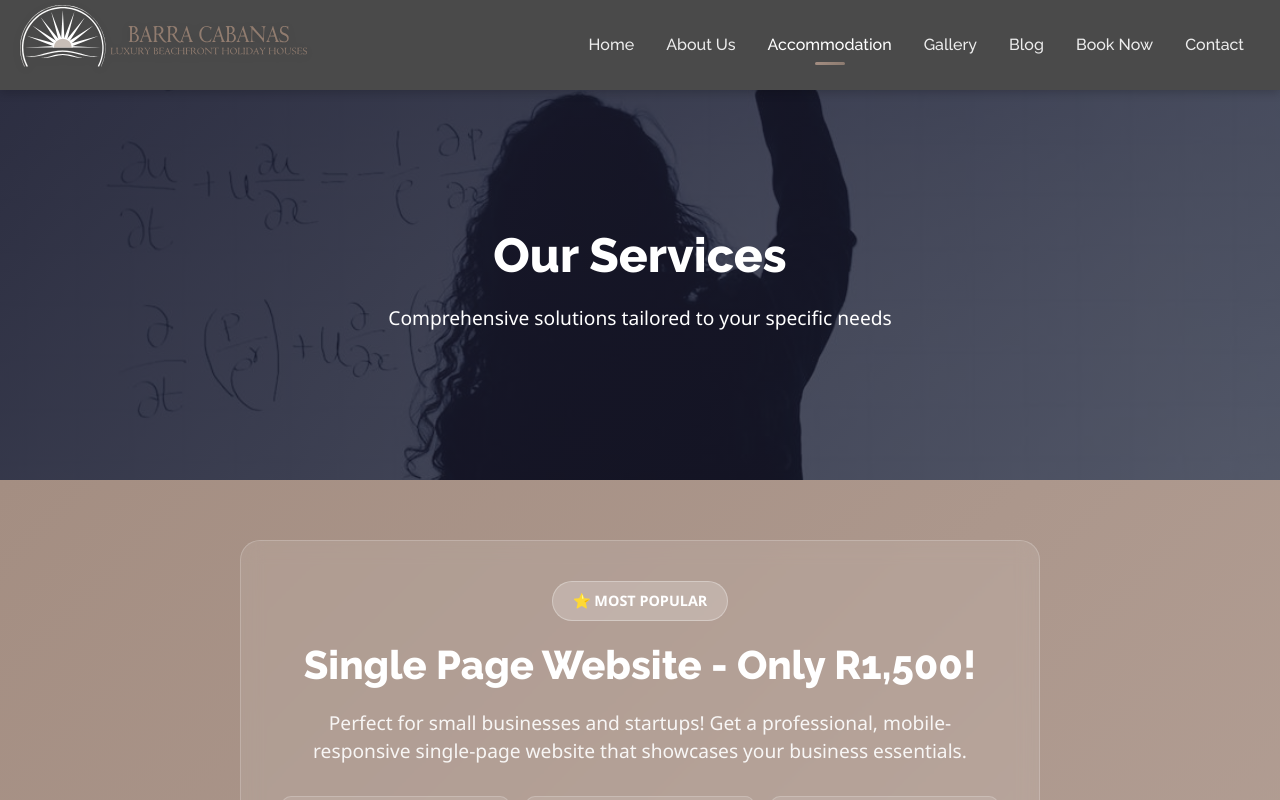
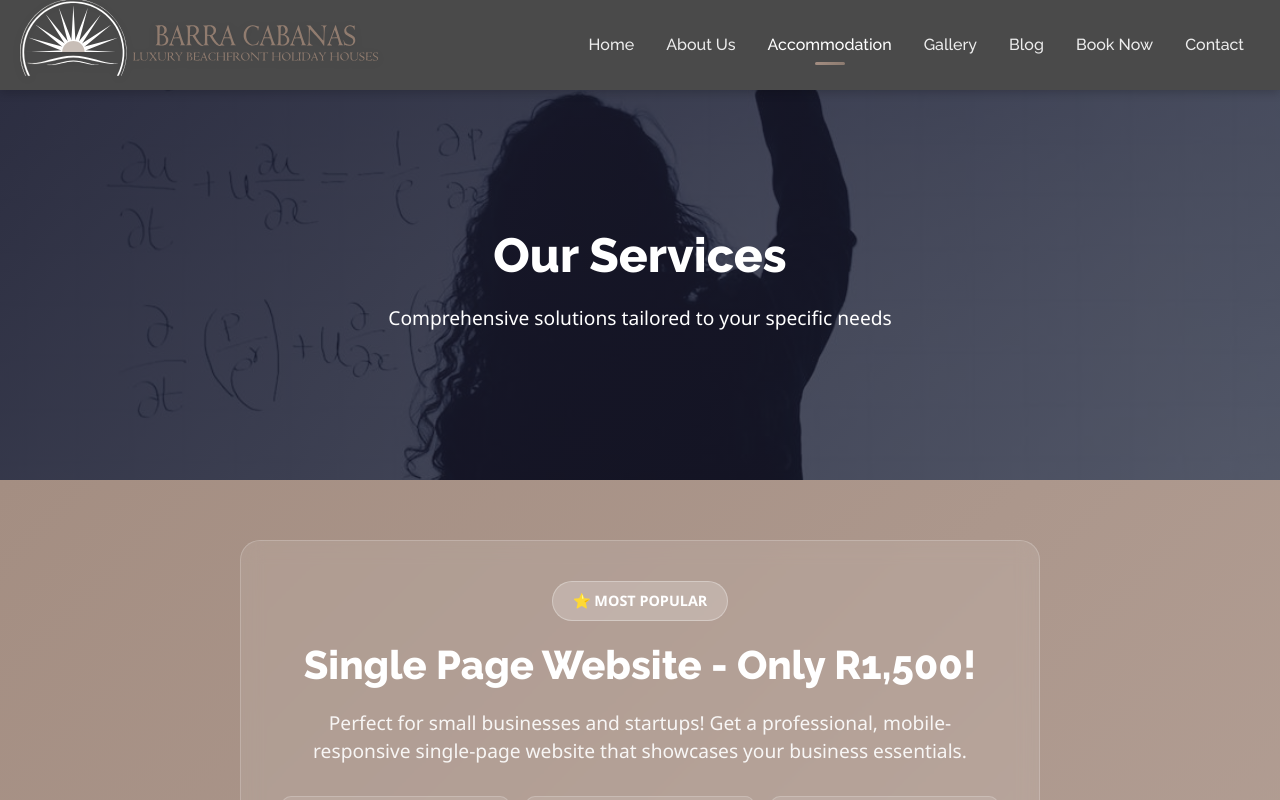
Before and after one commit to TheSuperior1989/barra-cabanas, a React (Vite) app: page /services in a window 1280 px wide. Shown: the top 800 px of the page. Built offline with nearby package versions, Linux system fonts and the light colour scheme.

Commit message:
UI improvements: larger positioned logo, light-to-dark grey CTA section, beach resort image for contact section

```diff
--- a/src/components/home/ContactCTA.css
+++ b/src/components/home/ContactCTA.css
@@ -1,6 +1,6 @@
 .contact-cta {
   padding: 100px 0;
-  background-image: url('/src/assets/images/hero/cta-bg.jpg');
+  background-image: url('https://images.unsplash.com/photo-1544551763-46a013bb70d5?w=1920&h=1080&fit=crop');
   background-size: cover;
   background-position: center;
   background-attachment: fixed;
@@ -14,7 +14,7 @@
   left: 0;
   width: 100%;
   height: 100%;
-  background: linear-gradient(135deg, rgba(164, 142, 130, 0.9) 0%, rgba(180, 160, 150, 0.9) 100%);
+  background: linear-gradient(135deg, rgba(248, 249, 250, 0.9) 0%, rgba(108, 117, 125, 0.9) 100%);
   z-index: 1;
 }
 
--- a/src/components/home/ServicesOverview.css
+++ b/src/components/home/ServicesOverview.css
@@ -118,11 +118,11 @@
   text-align: center;
   margin-top: 60px;
   padding: 80px 40px;
-  background: var(--gradient-sand);
+  background: linear-gradient(135deg, #f8f9fa 0%, #6c757d 100%);
   border-radius: var(--radius-xl);
   position: relative;
   overflow: hidden;
-  border: 2px solid var(--color-warm-sand);
+  border: 2px solid #dee2e6;
 }
 
 .services-cta::before {
--- a/src/components/layout/Navbar.css
+++ b/src/components/layout/Navbar.css
@@ -39,10 +39,11 @@
 }
 
 .logo-image {
-  height: 80px;
+  height: 100px;
   width: auto;
   transition: all 0.3s ease;
   filter: drop-shadow(0 2px 4px rgba(0, 0, 0, 0.1));
+  margin-top: 8px;
   /* Ensure crisp rendering for SVG */
   image-rendering: -webkit-optimize-contrast;
   image-rendering: crisp-edges;
```
